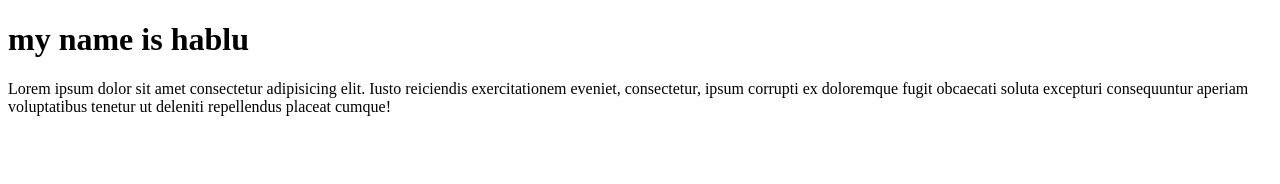
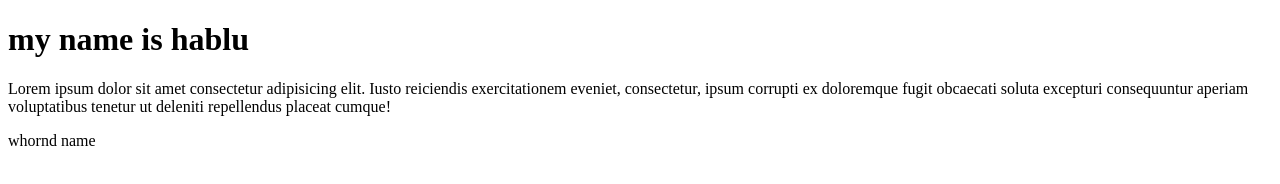
Before and after one commit to ridoyanhasan/my-third-repo, a plain HTML site: page index.html in a window 1280 px wide. Drawn offline with Linux system fonts and the light colour scheme.

Commit message:
add new p tag

```diff
--- a/index.html
+++ b/index.html
@@ -9,5 +9,6 @@
 <body>
     <h1>my name is hablu</h1>
     <p>Lorem ipsum dolor sit amet consectetur adipisicing elit. Iusto reiciendis exercitationem eveniet, consectetur, ipsum corrupti ex doloremque fugit obcaecati soluta excepturi consequuntur aperiam voluptatibus tenetur ut deleniti repellendus placeat cumque!</p>
+    <p>whornd name</p>
 </body>
 </html>
```
